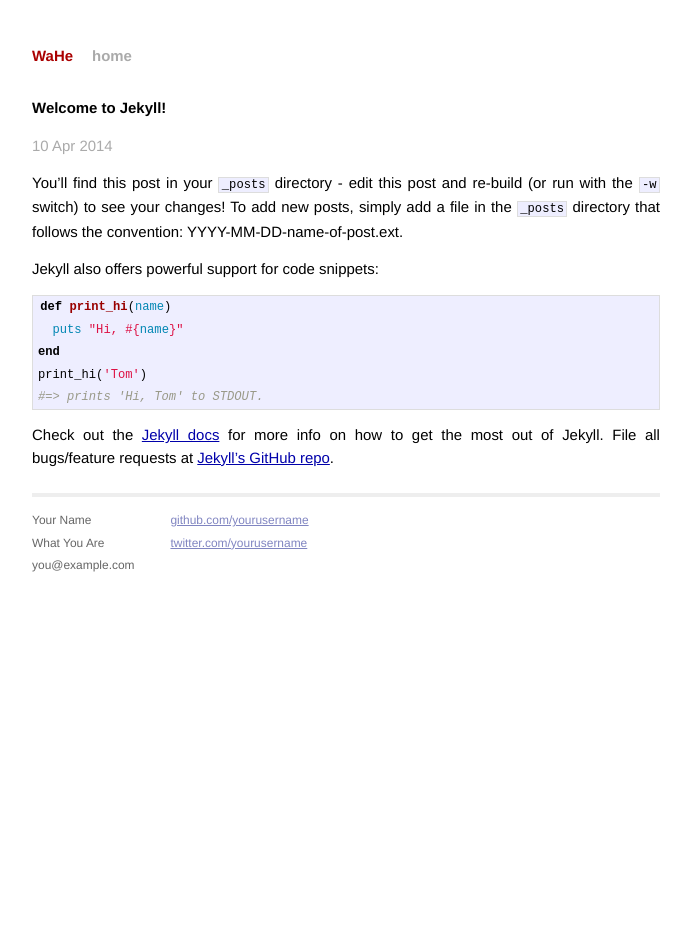
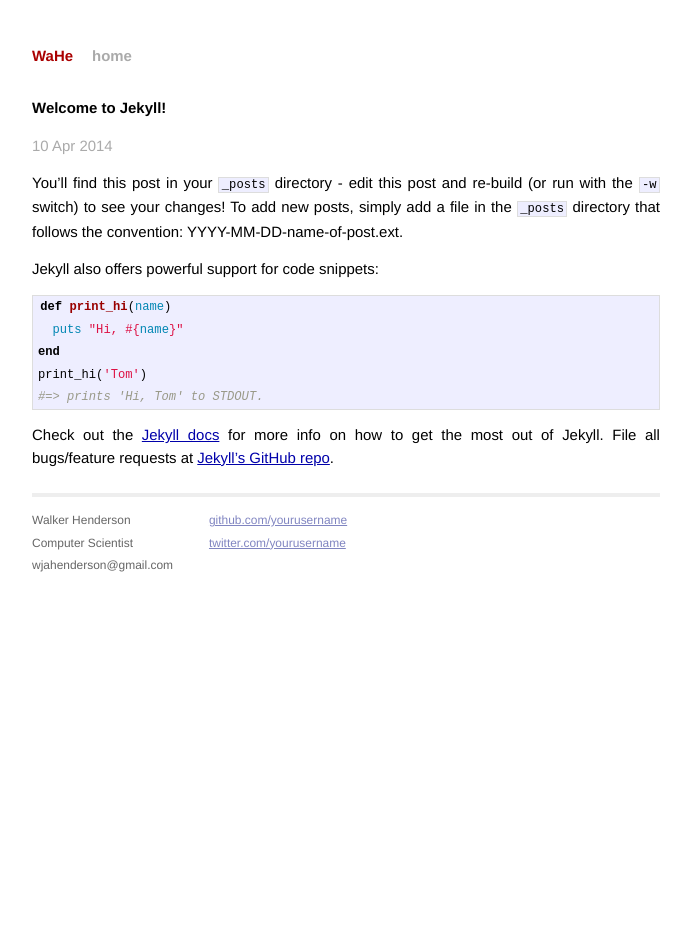
Before and after one commit to reklawnos/WaHe.github.io, a Jekyll site: the page built from _posts/2014-04-10-welcome-to-jekyll.markdown, in a window 1280 px wide. Shown: the whole page, without its empty margins (294-985 px from the left). Built offline with Jekyll 4.4.1, drawn with Linux system fonts in a browser that asks for light colours; Markdown is read by kramdown in place of the engine named in the settings.

Commit message:
Added names

```diff
--- a/_layouts/default.html
+++ b/_layouts/default.html
@@ -26,9 +26,9 @@
           <div class="footer">
             <div class="contact">
               <p>
-                Your Name<br />
-                What You Are<br />
-                you@example.com
+                Walker Henderson<br />
+                Computer Scientist<br />
+                wjahenderson@gmail.com
               </p>
             </div>
             <div class="contact">
```
